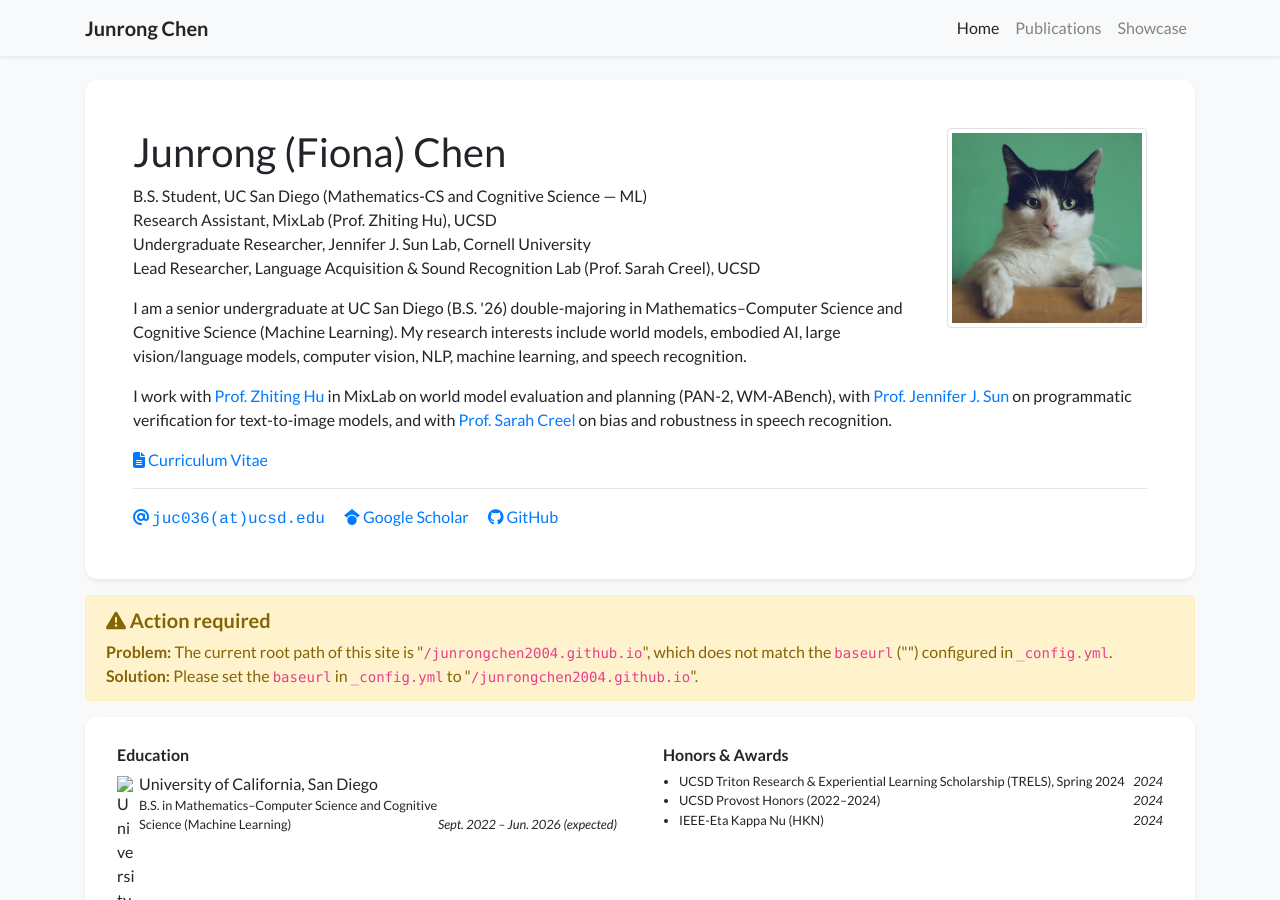
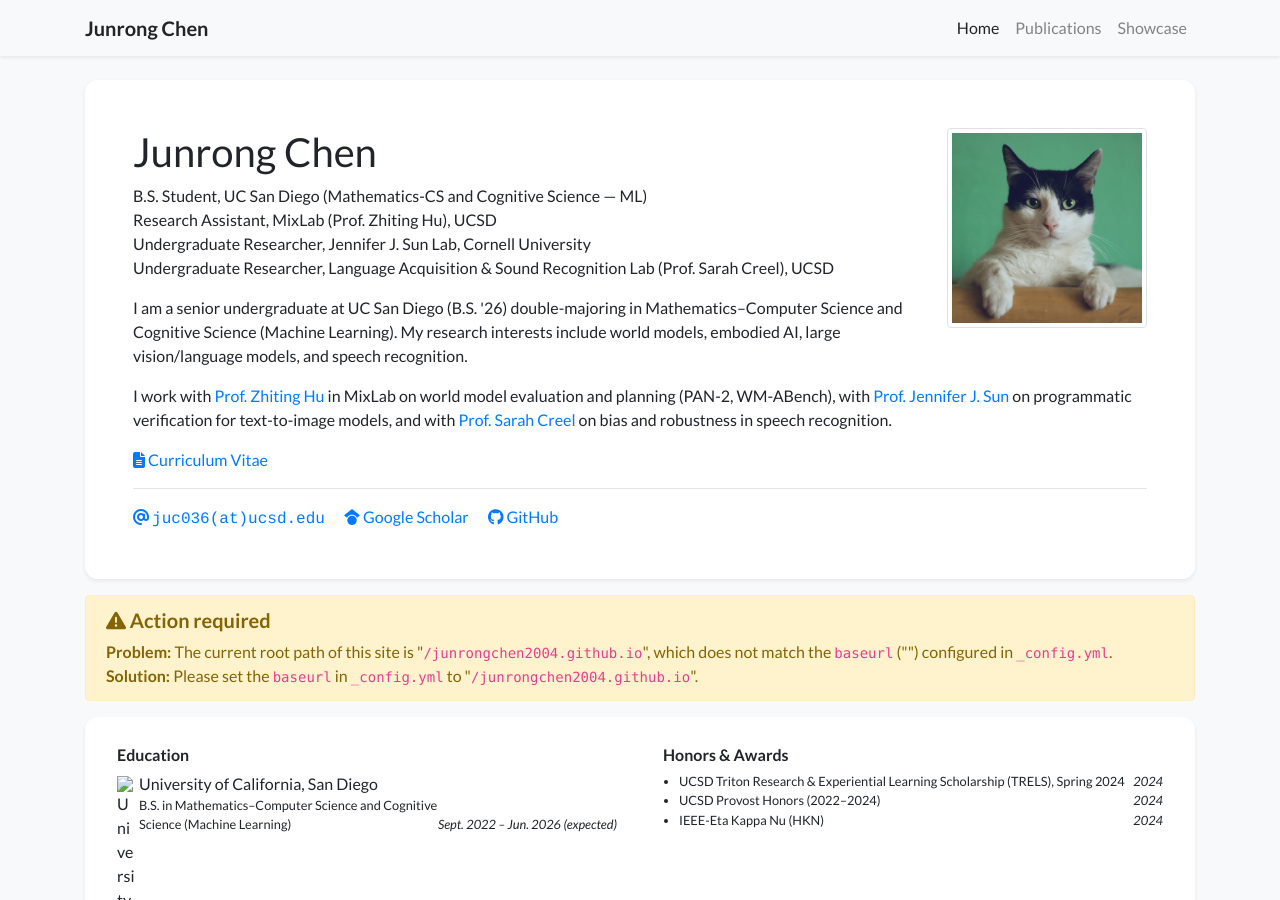
Before and after one commit to JunrongChen2004/junrongchen2004.github.io, a Jekyll site: the page built from index.html, in a window 1280 px wide and 900 px high. Built offline with Jekyll 4.4.1, drawn with Linux system fonts in a browser that asks for light colours; nearby versions of some CDN libraries; a style sheet for code colours, icons or effects is not loaded.

Commit message:
Update profile.yml

```diff
--- a/_data/profile.yml
+++ b/_data/profile.yml
@@ -1,4 +1,4 @@
-primary_name: "Junrong (Fiona) Chen"
+primary_name: "Junrong Chen"
 secondary_name: ""
 navbar_name: "Junrong Chen"
 
@@ -10,7 +10,7 @@ positions:
   - name: >-
       Undergraduate Researcher, Jennifer J. Sun Lab, Cornell University
   - name: >-
-      Lead Researcher, Language Acquisition & Sound Recognition Lab (Prof. Sarah Creel), UCSD
+      Undergraduate Researcher, Language Acquisition & Sound Recognition Lab (Prof. Sarah Creel), UCSD
 
 email: "juc036@ucsd.edu"
 cv_link: /assets/files/CV_Junrong_Chen_20250818.pdf
@@ -25,7 +25,7 @@ short_bio: >-
   <p>
     I am a senior undergraduate at UC San Diego (B.S. '26) double-majoring in Mathematics–Computer Science
     and Cognitive Science (Machine Learning). My research interests include world models, embodied AI,
-    large vision/language models, computer vision, NLP, machine learning, and speech recognition.
+    large vision/language models, and speech recognition.
   </p>
   <p>
     I work with <a href="https://zhiting.ucsd.edu/" target="_blank">Prof. Zhiting Hu</a> in MixLab on world model evaluation
```
